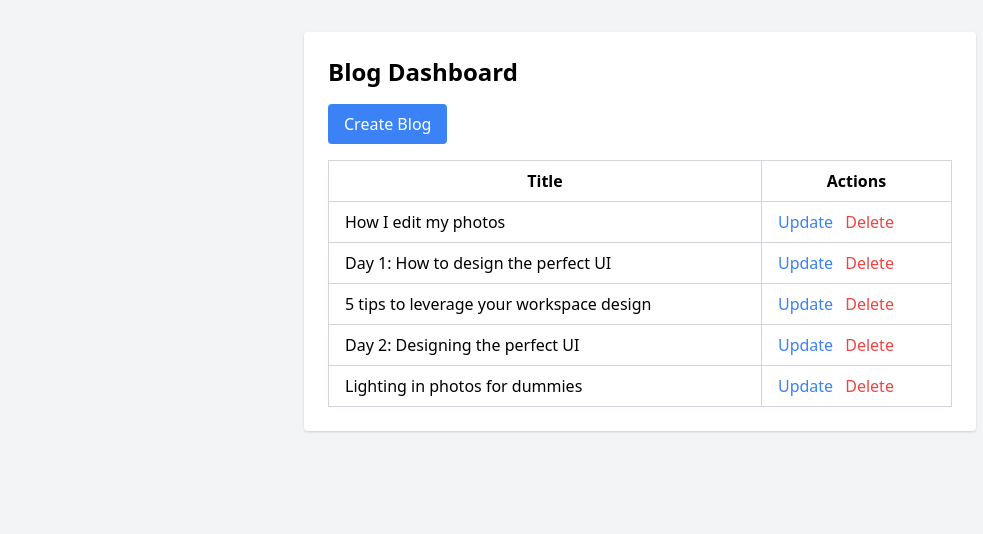
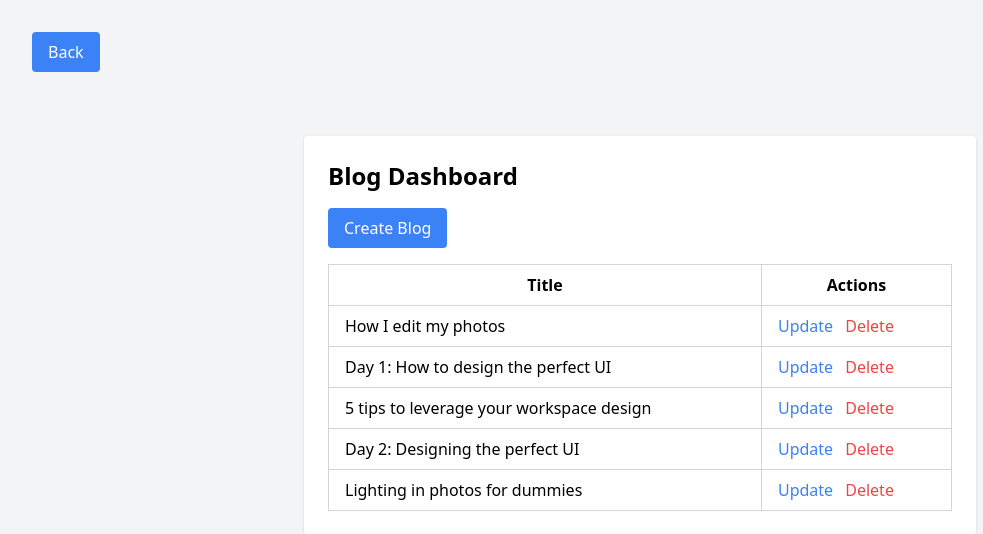
Before and after one commit to richard1615/Blog-Application, a Flask app: template templates/dashboard.html in a window 1280 px wide. Shown: the top 534 px of the page, without its empty margins (0-983 px from the left). Run offline with Flask 3, Linux system fonts and the light colour scheme; the template is opened without the code that fills it: values that come from a table or form of the project are taken from there, others are empty; data comes from the database, SQL or seed files in the repository.

Commit message:
Dashboard: Added a back button

```diff
--- a/templates/dashboard.html
+++ b/templates/dashboard.html
@@ -8,6 +8,11 @@
     <title>Blog Dashboard</title>
 </head>
 <body class="bg-gray-100 p-8">
+    <header>
+        <a href="{{url_for('index')}}" class="bg-blue-500 text-white px-4 py-2 rounded mb-4 inline-block">Back</a>
+    </header>
+    <br>
+    <br>
     <div class="max-w-2xl mx-auto bg-white p-6 rounded shadow">
         <h1 class="text-2xl font-bold mb-4">Blog Dashboard</h1>
         <a href="{{ url_for('create') }}" class="bg-blue-500 text-white px-4 py-2 rounded mb-4 inline-block">Create Blog</a>
```
